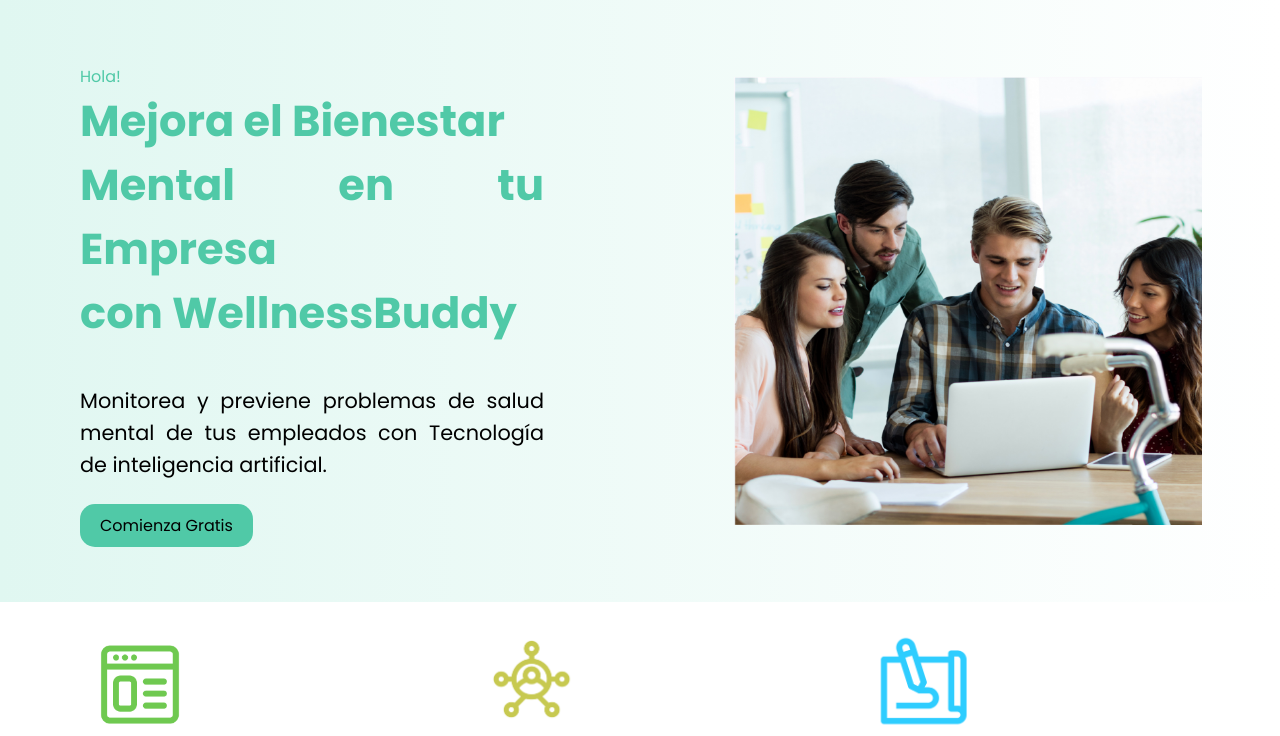
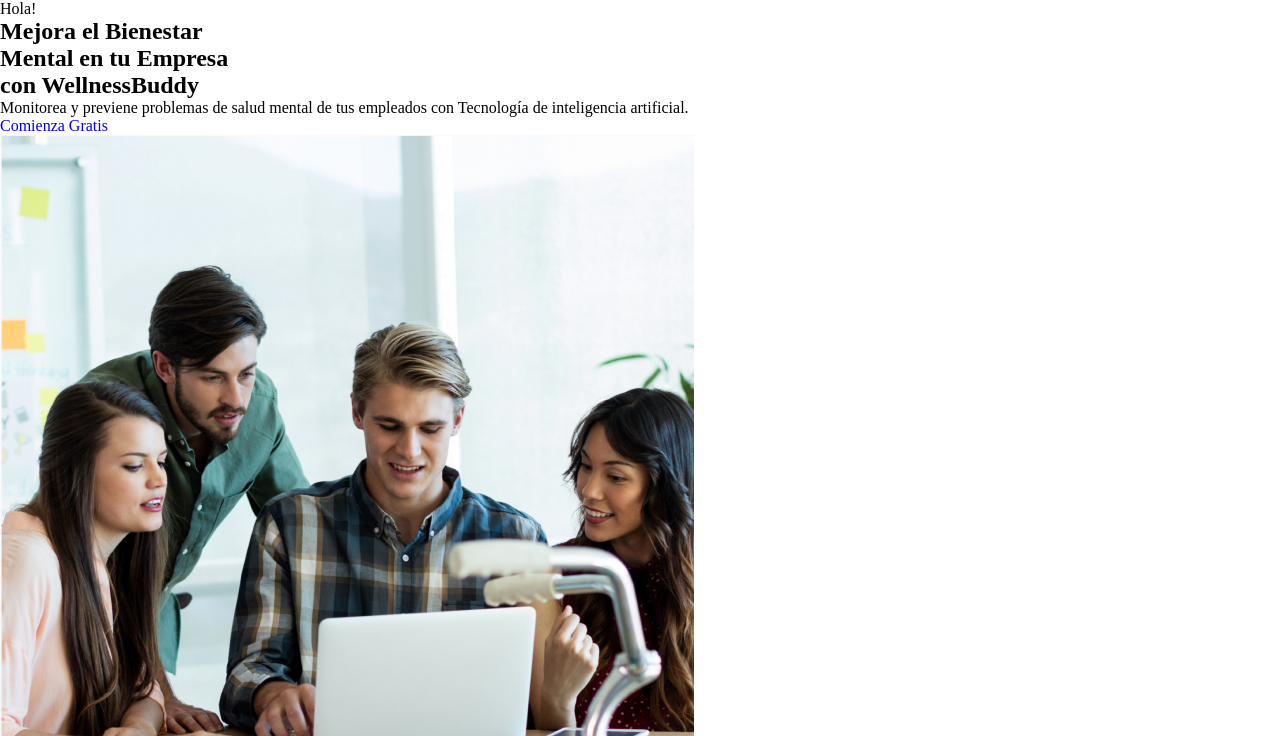
Before and after one commit to coleeeee-dev/web-WB2, a plain HTML site: page index.html in a window 1280 px wide. Shown: the part 100-836 px from the top of the page. Drawn offline with Linux system fonts and the light colour scheme.

Commit message:
Update index.html

```diff
--- a/index.html
+++ b/index.html
@@ -5,14 +5,6 @@
   <meta name="viewport" content="width=device-width, initial-scale=1.0">
   <title> WellnessBuddy </title>
   <link href="https://fonts.googleapis.com/css2?family=Poppins:wght@400;500;600;700&display=swap" rel="stylesheet">
-  <link rel="stylesheet" href="/styles/ayuda.css">
-  <link rel="stylesheet" href="/styles/Banner.css">
-  <link rel="stylesheet" href="/styles/PreviousBenefits.css">
-  <link rel="stylesheet" href="/styles/Benefits.css">
-  <link rel="stylesheet" href="/styles/Download.css">
-  <link rel="stylesheet" href="/styles/Testimonies.css">
-  <link rel="stylesheet" href="/styles/ayuda.css">
-  <link rel="stylesheet" href="/styles/Footer.css">
   <link rel="stylesheet" href="/styles/MenuOptions.css">
 
 </head>
```
